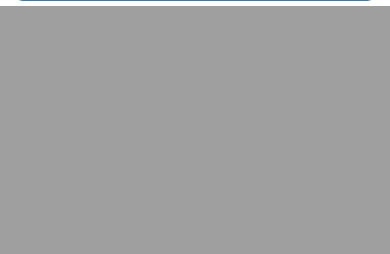
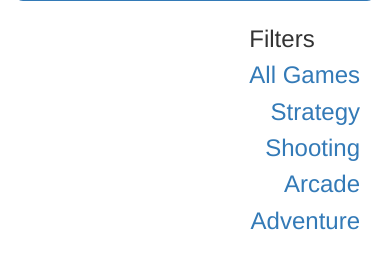
Before and after one commit to nikohakanen/Gamehost, a Django app: page / in a window 390 px wide; the page is wider, and only the part inside the window is pictured. Shown: the part 960-1214 px from the top of that part. Before the commit the page ends 966 px from the top of that part, so only its background shows below. Run offline with Django 3.2, Linux system fonts and the light colour scheme; data comes from the database, SQL or seed files in the repository; grey boxes labelled with a size stand in for pictures from a placeholder-image service; parts of the project's set-up code (start-up, migrations or seed data) failed here and were passed over; some libraries are stand-ins or nearby versions.

Commit message:
Made a simple filter-feature: one can now list all the games under a given category

```diff
--- a/gamehost/templates/base.html
+++ b/gamehost/templates/base.html
@@ -8,6 +8,7 @@
     <link rel="stylesheet" href="{% static 'layout.css' %}"/>
     <script src="https://ajax.googleapis.com/ajax/libs/jquery/3.1.1/jquery.min.js" type='text/javascript'></script>
     <script src="{% static 'message_protocol.js' %}" type='text/javascript'></script>
+    <script src="{% static 'search_functions.js' %}" type='text/javascript'></script>
   </head>
   <body>
     <header class="container">
--- /dev/null
+++ b/gamehost/templates/games.html
@@ -0,0 +1,22 @@
+{% block games %}
+{% if games %}
+
+{% for g in games %}
+<a href="/game/{{ g.id }}/">
+  <div class="row game_box">
+    <h1>{{ g.name }}</h1>
+    <img class="game_thumbnail right" src= {{g.thumbnail}}>
+    <h3>{{ g.category }}</h3>
+    <p>Price: {{ g.price }}€</p>
+    <p class="developer_name"> Developer: {{ g.developer.user.username }}</p>
+
+  </div>
+</a>
+{% endfor %}
+
+
+{% else %}
+<p> No games available. </p>
+{% endif %}
+
+{% endblock %}
--- a/gamehost/templates/home.html
+++ b/gamehost/templates/home.html
@@ -14,26 +14,22 @@
 
 {% block content %}
 
-{% if games %}
 <section class="container">
+  <div class="col-sm-6" id="games_div">
+    {% block games %}
+    {% endblock %}
+  </div>
+
+
+{% block search %}
   <div class="col-sm-6">
-    {% for g in games %}
-    <a href="/game/{{ g.id }}/">
-      <div class="row game_box">
-        <h1>{{ g.name }}</h1>
-        <img class="game_thumbnail right" src= {{g.thumbnail}}>
-        <h3>{{ g.category }}</h3>
-        <p>Price: {{ g.price }}€</p>
-        <p class="developer_name"> Developer: {{ g.developer.user.username }}</p>
-
-      </div>
-    </a>
-    {% endfor %}
+    <h3 class="filter"> Filters </p>
+    <a class="filter" id="all_filter"><p> All Games </p></a>
+    <a class="filter" id="strategy_filter"><p> Strategy </p></a>
+    <a class="filter" id="shooting_filter"><p> Shooting </p></a>
+    <a class="filter" id="arcade_filter"><p> Arcade </p></a>
+    <a class="filter" id="adventure_filter"><p> Adventure </p></a>
   </div>
+{% endblock %}
 </section>
-
-{% else %}
-No games available.
-{% endif %}
-
 {% endblock %}
--- a/gamehost/views.py
+++ b/gamehost/views.py
@@ -15,8 +15,8 @@ import json, datetime
 
 # Just to test how the views worked again.
 def homeview(request):
-    game_list = Game.objects.all()
-    return render(request, 'home.html', {'games': game_list})
+    #game_list = Game.objects.all()
+    return render(request, 'home.html', {})
 
 
 @login_required(login_url='/login/')
@@ -91,6 +91,16 @@ def game(request, game_id):
                                              'has_purchased': has_purchased,
                                              'highscores': highscores,
                                              'user': request.user})
+
+def games(request):
+    genre = request.GET.get('genre')
+
+    if genre == "all":
+        games = Game.objects.all()
+        return render(request, 'games.html', {'games': games})
+    else:
+        games = Game.objects.filter(category=genre)
+        return render(request, 'games.html', {'games': games})
 
 @login_required(login_url='/login/')
 def edit_game(request, game_id):
--- a/gameproject/static/layout.css
+++ b/gameproject/static/layout.css
@@ -78,3 +78,8 @@ header p {
 .game {
 
 }
+
+.filter {
+  float: right;
+  clear: right;
+}
--- /dev/null
+++ b/gameproject/static/search_functions.js
@@ -0,0 +1,37 @@
+$(document).ready(function(){
+  // Setting up the search filters.
+  $("#all_filter").click(function(){
+    filter_all("all");
+  });
+  $("#strategy_filter").click(function(){
+    filter_all("strategy");
+  });
+  $("#shooting_filter").click(function(){
+    filter_all("shooting");
+  });
+  $("#arcade_filter").click(function(){
+    filter_all("arcade");
+  });
+  $("#adventure_filter").click(function(){
+    filter_all("adventure");
+  });
+  // The initial load will display all games.
+  $.ajax({
+    url: '/games/',
+    data: {'genre': "all"},
+    success: function(res){
+      $("#games_div").html(res);
+    }
+  });
+});
+// The function used for receiving games of the given genre.
+function filter_all(genre){
+
+  $.ajax({
+    url: '/games/',
+    data: {'genre': genre},
+    success: function(res){
+      $("#games_div").html(res);
+    }
+  });
+}
--- a/gameproject/urls.py
+++ b/gameproject/urls.py
@@ -41,5 +41,6 @@ urlpatterns = [
     url(r'^remove_from_basket/(?P<game_id>[0-9]+)/$', views.remove_from_basket, name="remove_from_basket"),
     url(r'^basket/$', views.basket, name="basket"),
     url(r'^purchased_games/(?P<user_id>[0-9]+)/$', views.purchased_games),
+    url(r'^games/$', views.games),
     #url(r'^index/', include('gamehost.urls')),
 ]
```
